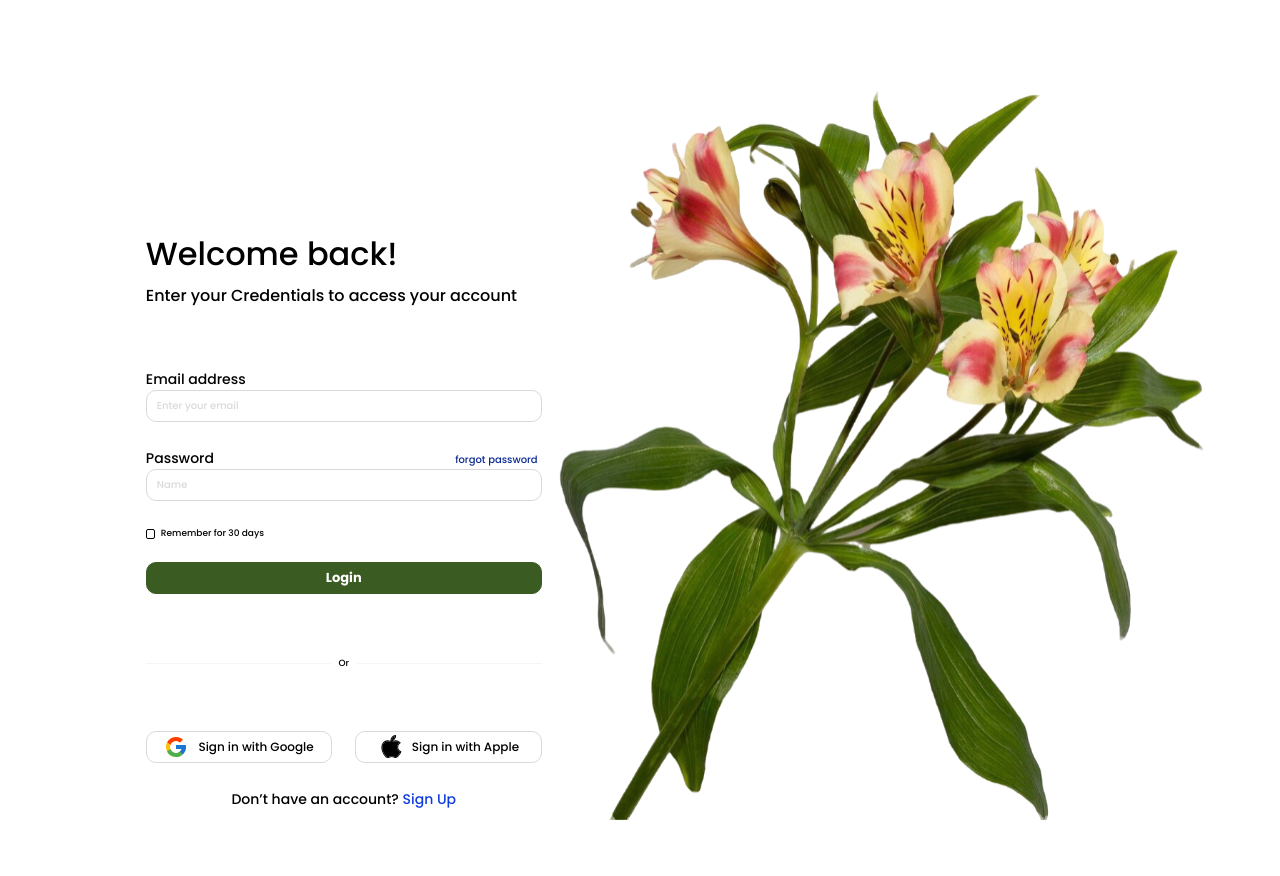
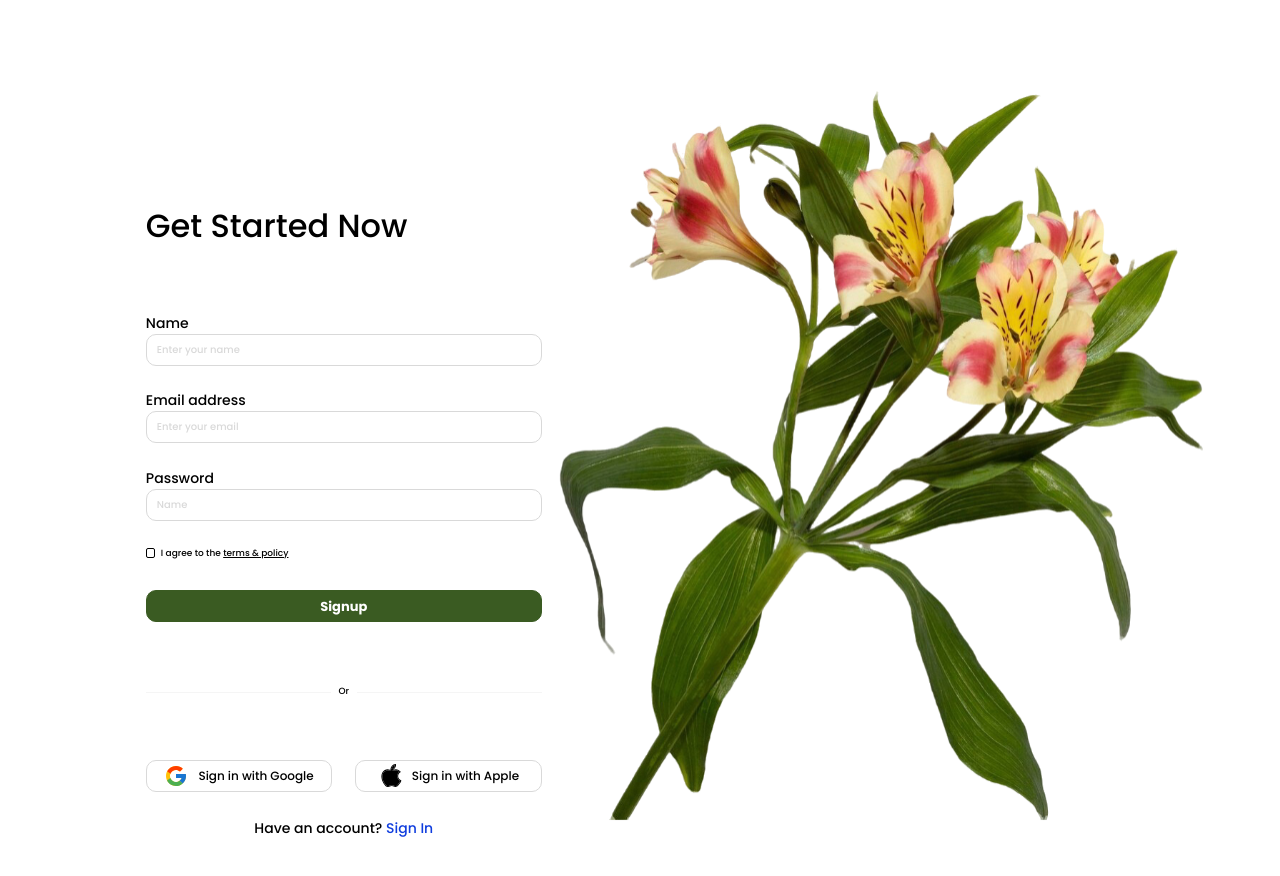
Before and after one commit to rimerGAB/appdev1-final-practical-exam, a React (Vite) app: page / in a window 1280 px wide. Shown: the top 876 px of the page. Built offline with nearby package versions, Linux system fonts and the light colour scheme.

Commit message:
Use shadcn/ui Input in Sign Up page

```diff
--- a/src/App.jsx
+++ b/src/App.jsx
@@ -1,5 +1,5 @@
-import Login from './components/Login'
+import SignUp from './components/SignUp'
 
 export default function App() {
-  return <Login />
+  return <SignUp />
 }
--- a/src/components/SignUp.jsx
+++ b/src/components/SignUp.jsx
@@ -2,6 +2,9 @@ import blossom from '../assets/blossom-flower.svg'
 import googleLogo from '../assets/icons-google-logo.svg'
 import appleLogo from '../assets/icons-apple-logo.svg'
 import styles from './SignUp.module.css'
+import { Input } from './ui/input'
+
+const inputClassName = `${styles.input} focus-visible:ring-0`
 
 export default function SignUp() {
   return (
@@ -12,15 +15,15 @@ export default function SignUp() {
           <form className={styles.form} onSubmit={(event) => event.preventDefault()}>
             <div className={styles.field}>
               <label htmlFor="signup-name">Name</label>
-              <input className={styles.input} id="signup-name" name="name" placeholder="Enter your name" autoComplete="name" required />
+              <Input className={inputClassName} id="signup-name" name="name" placeholder="Enter your name" autoComplete="name" required />
             </div>
             <div className={styles.field}>
               <label htmlFor="signup-email">Email address</label>
-              <input className={styles.input} id="signup-email" name="email" type="email" placeholder="Enter your email" autoComplete="email" required />
+              <Input className={inputClassName} id="signup-email" name="email" type="email" placeholder="Enter your email" autoComplete="email" required />
             </div>
             <div className={styles.field}>
               <label htmlFor="signup-password">Password</label>
-              <input className={styles.input} id="signup-password" name="password" type="password" placeholder="Name" autoComplete="new-password" required />
+              <Input className={inputClassName} id="signup-password" name="password" type="password" placeholder="Name" autoComplete="new-password" required />
             </div>
             <label className={styles.checkbox}>
               <input name="terms" type="checkbox" required />
```
Also changed, not shown: gabaleo-signup-shadcn-input.png (added).
